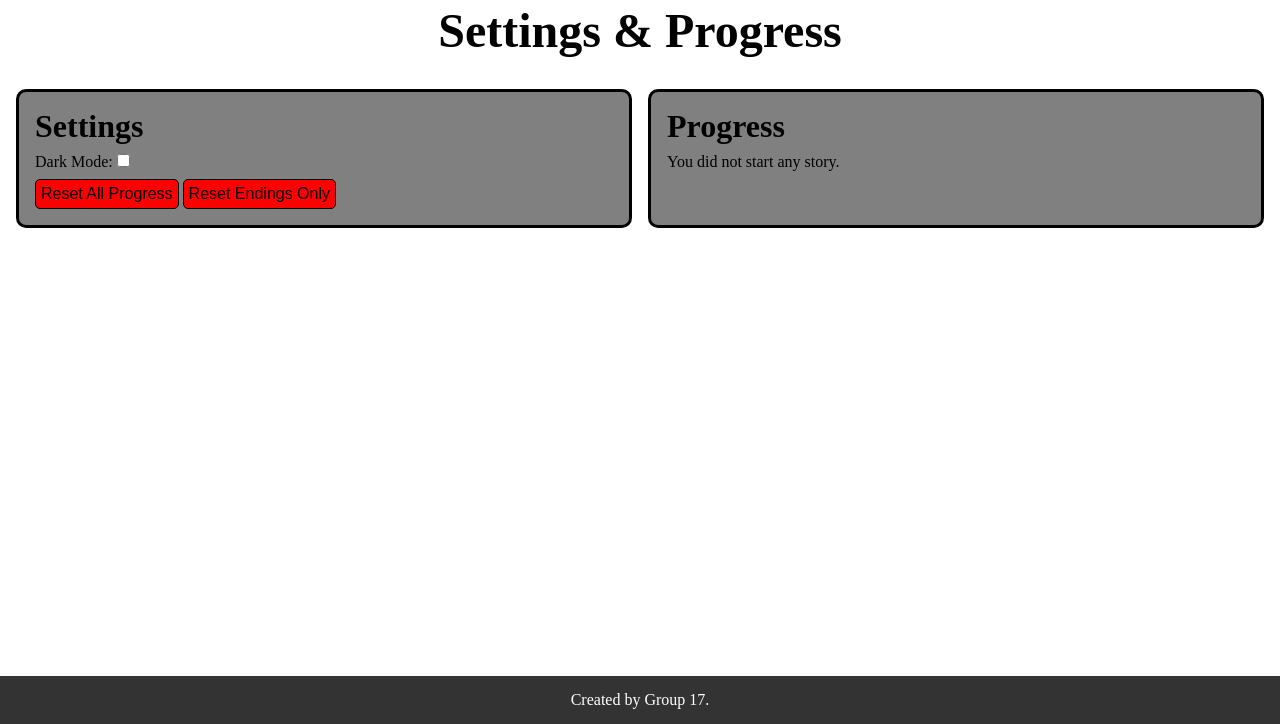
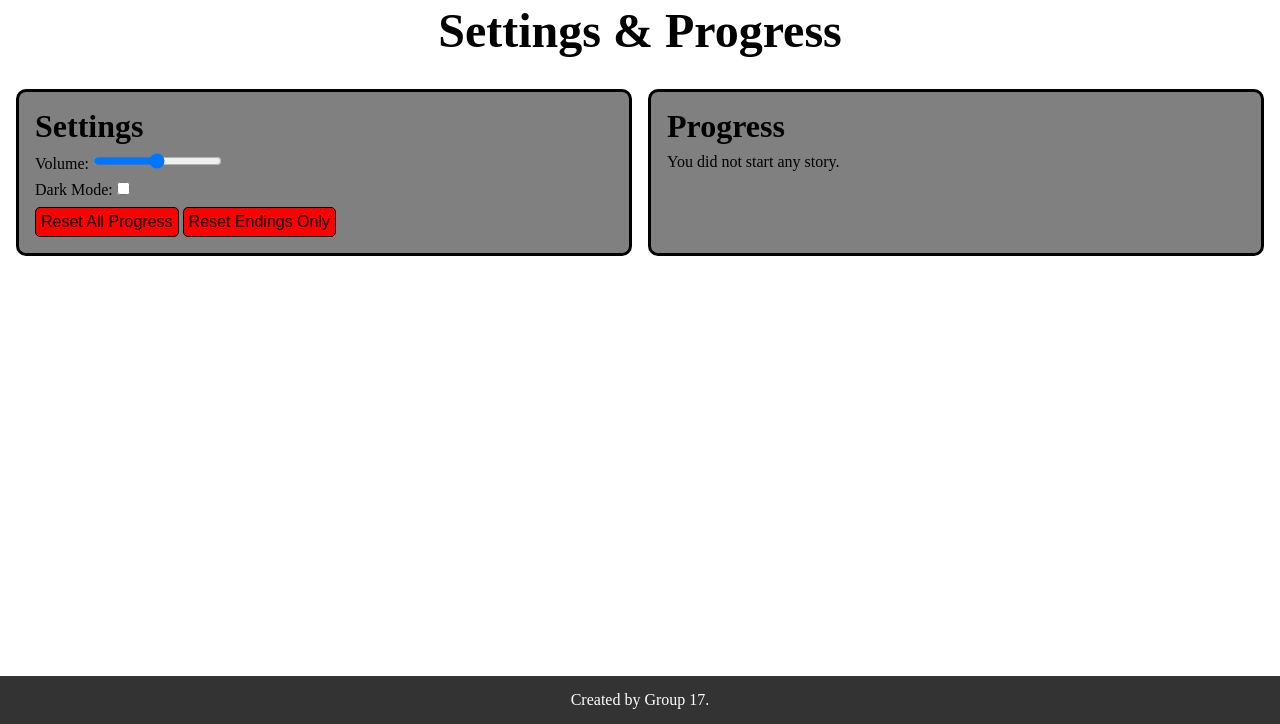
Before and after one commit to 40683618/set08101, a plain HTML site: page settings-progress.html in a window 1280 px wide. Shown: the part 76-800 px from the top of the page. Drawn offline with Linux system fonts and the light colour scheme.

Commit message:
added volume back

```diff
--- a/settings-progress.html
+++ b/settings-progress.html
@@ -30,6 +30,10 @@
             <div id="settings-progress-container">
                 <form id="settings-box">
                     <h1>Settings</h1>
+                    <label>
+                         Volume:
+                         <input type="range" min="0" max="100" value="50">
+                     </label>
 
                     <label>
                         Dark Mode:
```
